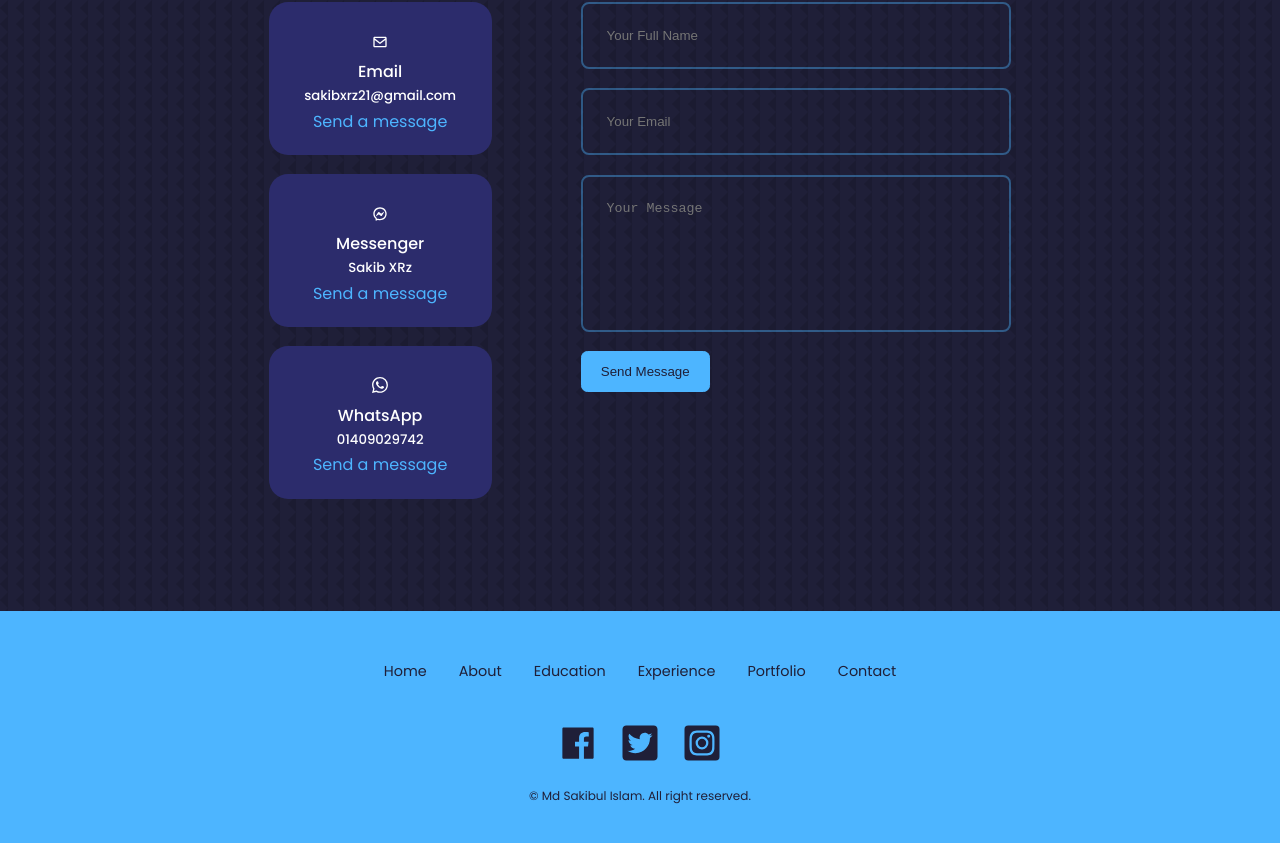
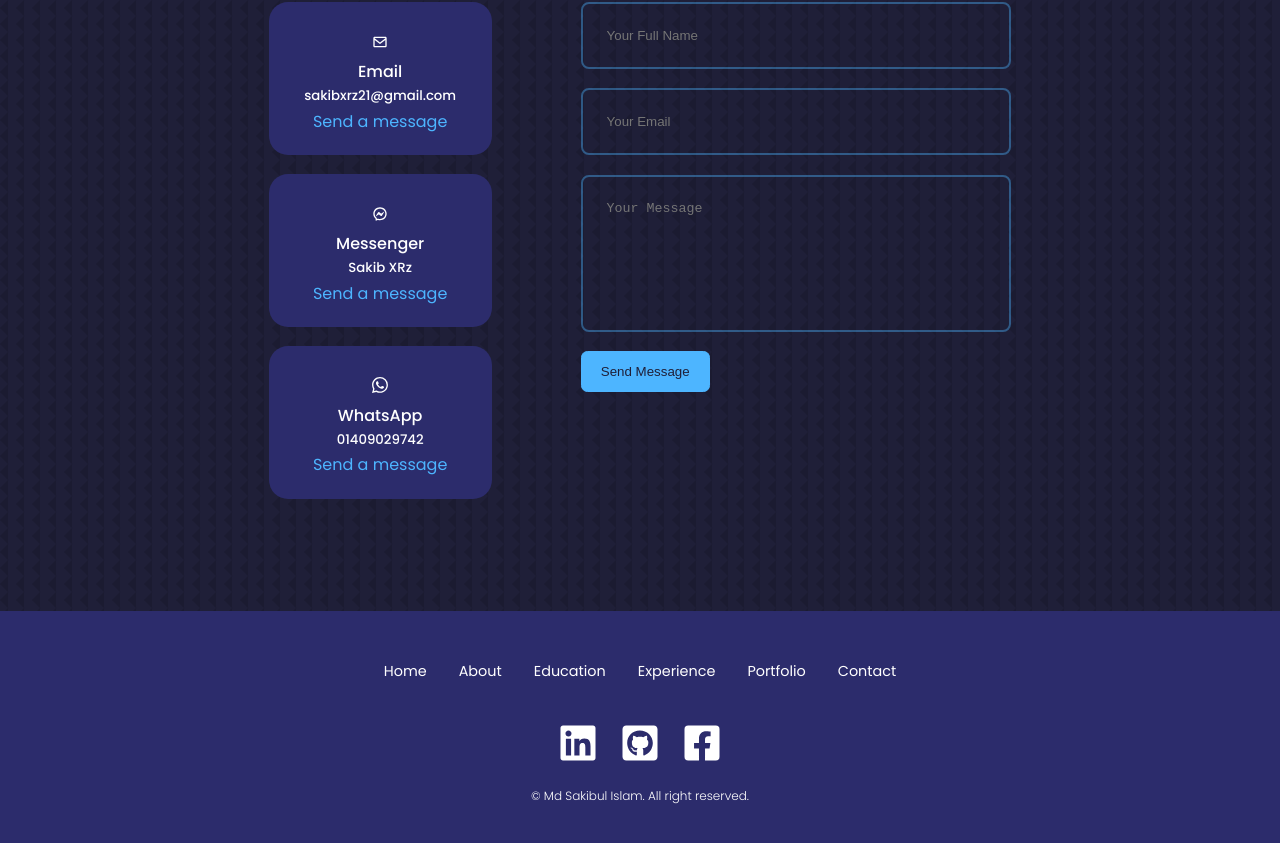
Before and after one commit to sakib-xrz/portfolio, a React (Create React App) app: page / in a window 1280 px wide. Shown: the part 5056-5899 px from the top of the page. Built offline with nearby package versions, Linux system fonts and the light colour scheme.

Commit message:
footer color change

```diff
--- a/src/components/Footer/Footer.css
+++ b/src/components/Footer/Footer.css
@@ -1,5 +1,5 @@
 footer {
-  background: var(--color-primary);
+  background: var(--color-bg-variant);
   padding: 3rem 0;
   text-align: center;
   font-size: 0.9rem;
@@ -8,7 +8,14 @@ footer {
 }
 
 footer a {
-  color: var(--color-bg);
+  color: var(--color-white);
+  font-weight: 400;
+}
+
+footer a:hover {
+  color: var(--color-primary);
+
+  transform: translate 0,0px rotate 0 skewX 0 skewY 0 scaleX 1 scaleY 1;
 }
 
 .footer_logo {
@@ -34,21 +41,24 @@ footer a {
 }
 
 .footer_social a {
-  color: var(--color-bg);
+  color: var(--color-white);
   font-size: 2.5rem;
   border-radius: 2rem;
   margin: 0.7rem;
 }
 
 .footer_social a:hover {
-  color: var(--color-white);
+  color: var(--color-primary);
 }
 
 .footer_copyright {
   margin-bottom: 8rem;
-  color: var(--color-bg);
+  color: var(--color-white);
 }
 
+.copy{
+  font-weight: 300;
+}
 /* =============== MEDIA QUERIES (SMALL DEVICES) ============== .*/
 
 @media screen and (max-width: 600px) {
--- a/src/components/Footer/Footer.jsx
+++ b/src/components/Footer/Footer.jsx
@@ -1,13 +1,12 @@
 import React from 'react'
 import "./Footer.css"
-import { AiFillFacebook } from "react-icons/ai";
-import { FaTwitterSquare } from "react-icons/fa";
-import { FaInstagramSquare } from "react-icons/fa";
+import { FaLinkedin } from "react-icons/fa";
+import { FaGithubSquare } from "react-icons/fa";
+import { FaFacebookSquare } from "react-icons/fa";
 
 const Footer = () => {
   return (
     <footer>
-
       <ul className="permalinks">
         <li>
           <a href="#header">Home</a>
@@ -31,30 +30,32 @@ const Footer = () => {
 
       <div className="footer_social">
         <a
+          href="https://www.linkedin.com/in/sakib-xrz/"
+          target="_blank"
+          rel="noopener noreferrer"
+        >
+          <FaLinkedin />
+        </a>
+        <a
+          href="https://github.com/sakib-xrz"
+          target="_blank"
+          rel="noopener noreferrer"
+        >
+          <FaGithubSquare />
+        </a>
+        <a
           href="https://www.facebook.com/itsonlysakib"
           target="_blank"
           rel="noopener noreferrer"
         >
-          <AiFillFacebook />
-        </a>
-        <a
-          href="https://twitter.com/SakibXrz"
-          target="_blank"
-          rel="noopener noreferrer"
-        >
-          <FaTwitterSquare />
-        </a>
-        <a
-          href="https://www.instagram.com/ig.sakib_xrz/"
-          target="_blank"
-          rel="noopener noreferrer"
-        >
-          <FaInstagramSquare />
+          <FaFacebookSquare />
         </a>
       </div>
 
       <div className="footer_copyright">
-        <small> &copy; Md Sakibul Islam. All right reserved.</small>
+        <small className='copy'>
+          &copy; Md Sakibul Islam. All right reserved.
+        </small>
       </div>
     </footer>
   );
```
